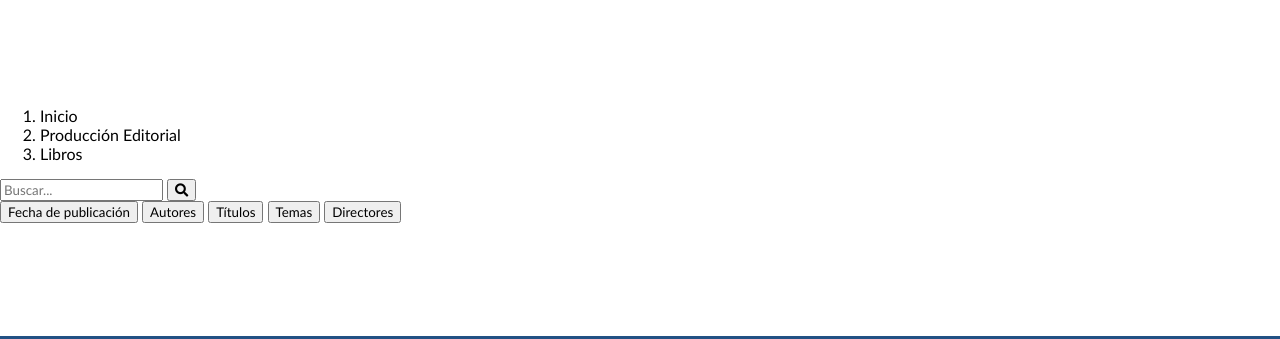
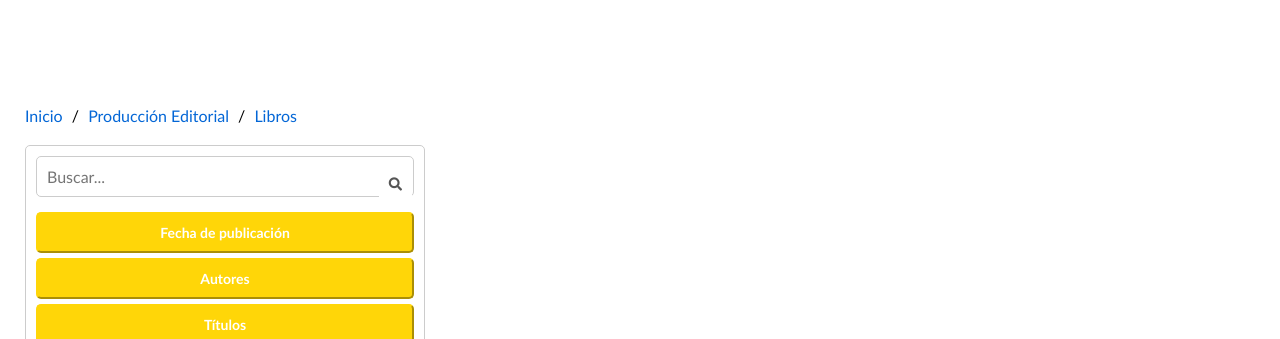
Before and after one commit to Ximena2705/Repositorio-Chicas-Superpoderosas, a plain HTML site: page libros.html in a window 1280 px wide. Shown: the part 325-664 px from the top of the page. Drawn offline with Linux system fonts and the light colour scheme; a script that the page names is missing.

Commit message:
Le puse colores a la busqueda y lo organicé

```diff
--- a/estilos/style.css
+++ b/estilos/style.css
@@ -79,8 +79,9 @@
   }
 
   .contenedor-principal{
-    margin-top: -200px;
-    margin-left: -300px;
+    margin-top: -10px;
+    margin-left: 50px;
+
   }
 
 
@@ -903,3 +904,101 @@ input[type="checkbox"] {
   .boton-ingresar:active {
     transform: scale(0.95);
   }
+
+  /*----------------------------------------LIBROS-------------------------------*/
+
+
+  .container-busquedapor {
+    display: flex;
+    flex-direction: column; /* Apila los elementos verticalmente */
+    width: 400px;
+    margin-left: 25px;
+    border: 1px solid #ccc; /* Agrega un borde de color gris */
+    border-radius: 5px; /* Agrega bordes redondeados */
+    padding: 10px;
+    position: relative;
+}
+
+.boton-busqueda {
+  position: absolute;
+  margin-right: 12px; /* Cambia este valor según sea necesario */
+  right: 0;
+  padding: 5px 10px;
+  background-color: #ffffff;
+  border: none;
+  cursor: pointer;
+}
+
+.boton-busqueda i {
+  color: #555555; /* Color del icono, puedes ajustarlo según tus preferencias */
+
+}
+
+.container-buscarpor {
+    display: flex;
+    align-items: center;
+}
+
+
+.buscar {
+    width: 100%;
+    padding: 10px;
+    border: 1px solid #ccc;
+    border-radius: 5px;
+    font-size: 16px;
+    margin-bottom: 15px;
+}
+
+.container-filtrar {
+    display: flex;
+    flex-direction: column;
+}
+
+.filtrar-item {
+    background-color: #FFD608; /* Amarillo */
+    padding: 10px;
+    border-radius: 5px;
+    margin-bottom: 5px;
+    border-color: #FFD608;
+    font-weight: bold;
+    font-size: 14px;
+    text-align: center;
+    cursor: pointer;
+    color: #ffffff;
+}
+
+.container-filtrar .filtrar-item:hover {
+  background-color: #034873;
+  color: #ffffff;
+  border-color: #034873;
+}
+
+.ruta {
+  margin-left: 25px;
+  margin-bottom: 20px;
+  margin-top: 20px;
+}
+
+.ruta ol {
+  list-style: none;
+  padding: 0;
+  margin: 0;
+}
+
+.ruta ol li {
+  display: inline;
+}
+
+.ruta ol li:not(:last-child):after {
+  content: " / ";
+  margin: 0 5px;
+}
+
+.ruta ol li a {
+  text-decoration: none;
+  color: #0366d6; /* Color azul, puedes cambiarlo según tus preferencias */
+}
+
+.ruta ol li a:hover {
+  text-decoration: underline;
+}
```
